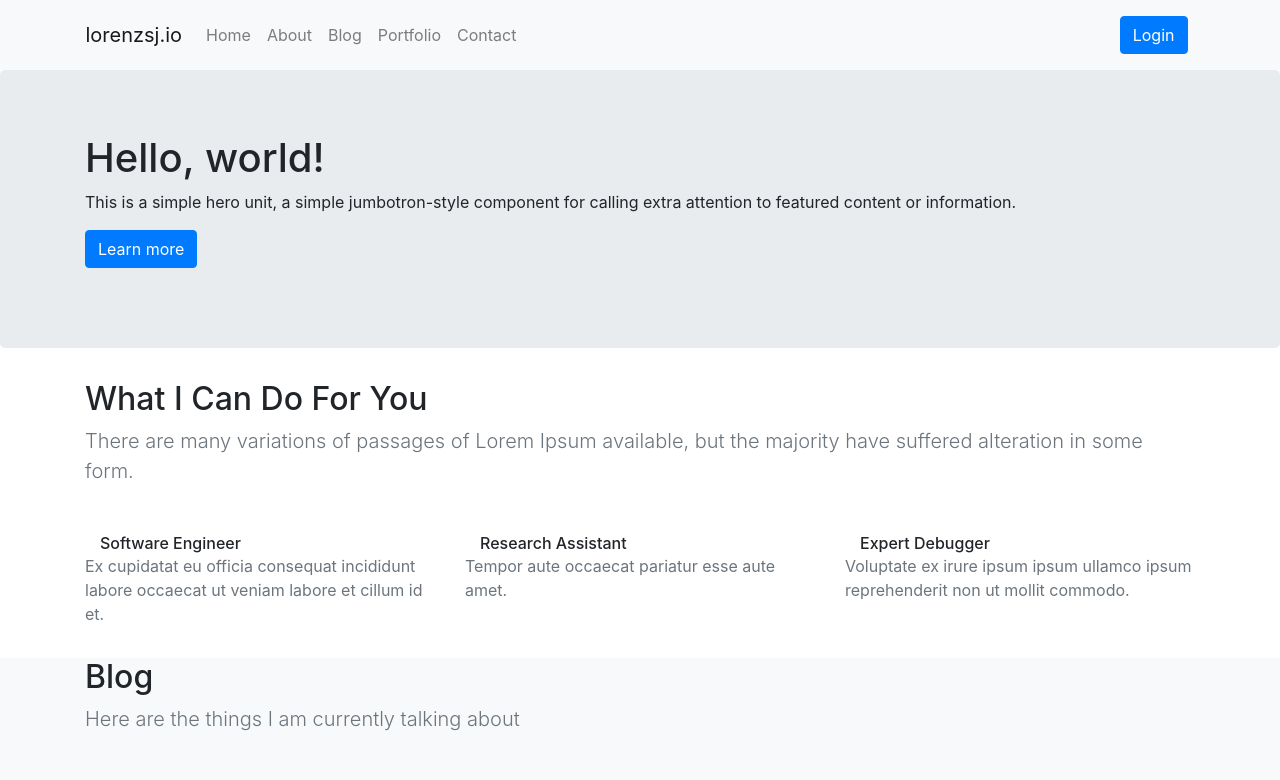
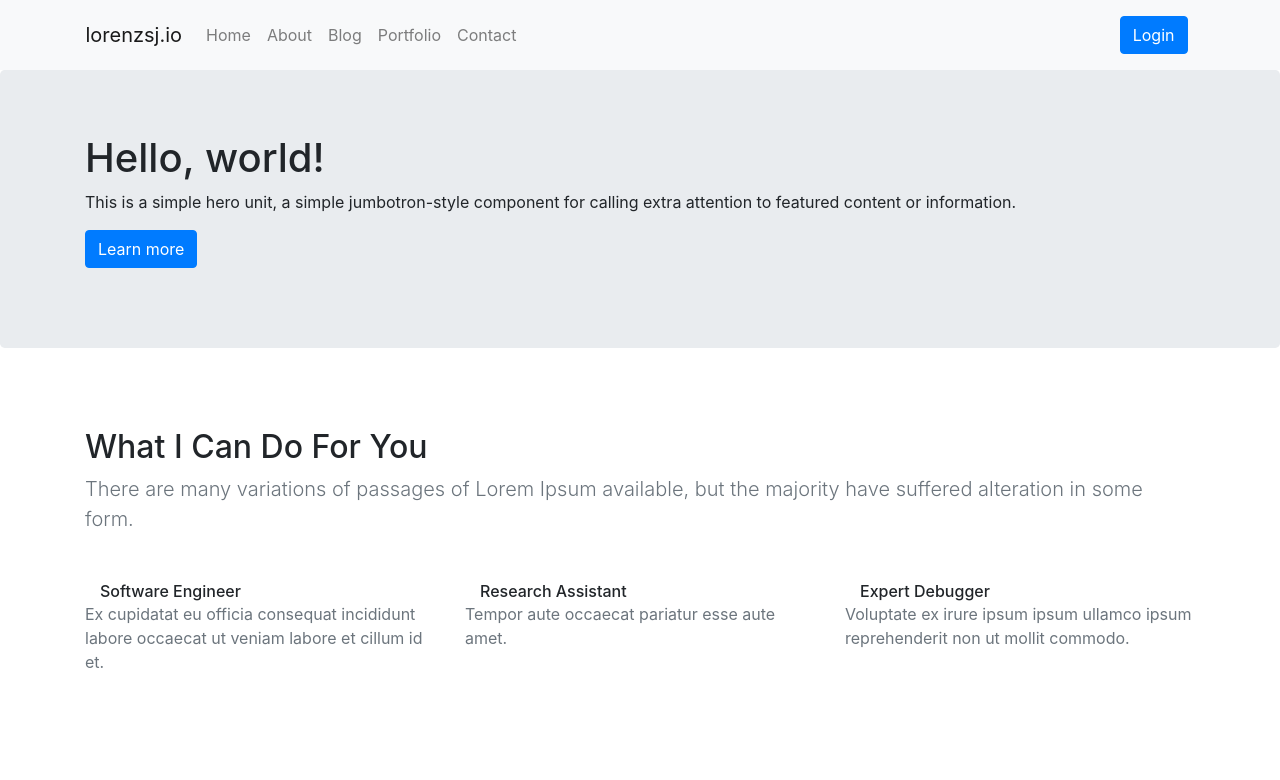
Before and after one commit to lorenzsj/lorenzsj, a React (Create React App) app in the folder app/: page / in a window 1280 px wide. Shown: the top 780 px of the page. Built offline with nearby package versions, Linux system fonts and the light colour scheme.

Commit message:
updated section padding, removed jumbotron margin

```diff
--- a/app/src/components/App.js
+++ b/app/src/components/App.js
@@ -5,6 +5,8 @@ import Hero from './Hero';
 import Services from './Services';
 import Blog from './Blog';
 import Footer from './Footer';
+
+import './App.scss';
 
 function App() {
   return (
--- /dev/null
+++ b/app/src/components/App.scss
@@ -0,0 +1,4 @@
+section {
+    padding-top: 5rem;
+    padding-bottom: 5rem;
+}
--- a/app/src/components/Hero.js
+++ b/app/src/components/Hero.js
@@ -7,7 +7,7 @@ import './Hero.scss';
 
 function Hero() {
   return (
-    <Jumbotron>
+    <Jumbotron className="mb-0">
       <div className="container">
         <h1>Hello, world!</h1>
         <p>
```
